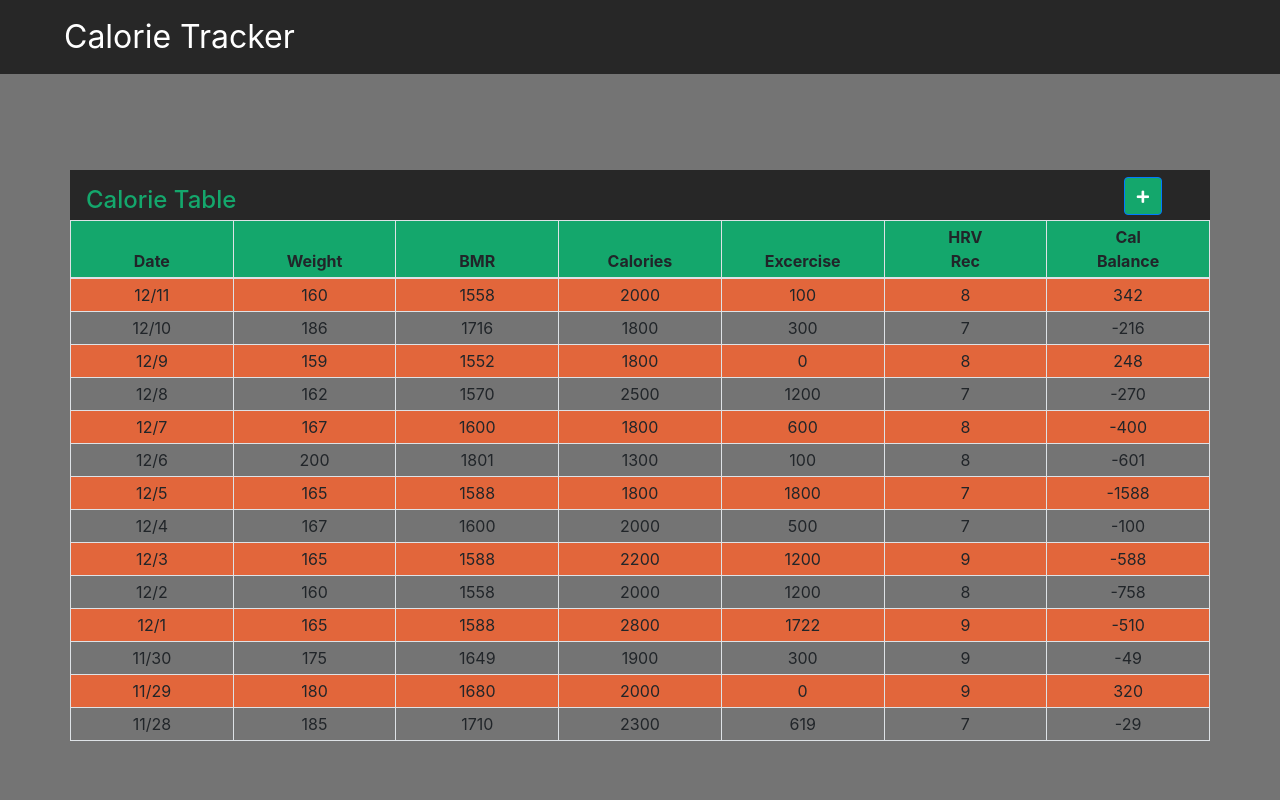
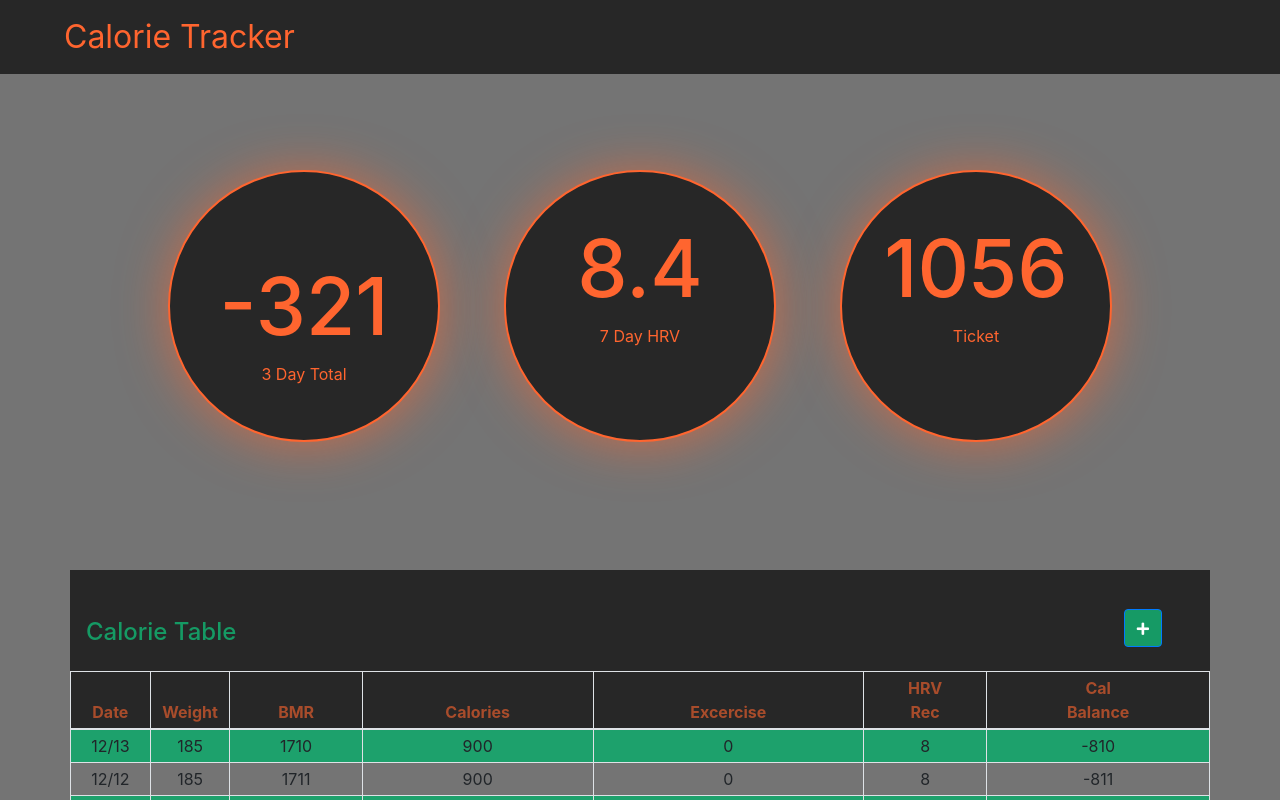
Before and after one commit to odulzaides/calorie-tracker, a website with bundled scripts: page index.html in a window 1280 px wide. Shown: the top 800 px of the page. Built offline with nearby package versions, Linux system fonts and the light colour scheme; data requests are answered from the project's data file.

Commit message:
CSS:  Added dashboard.

```diff
--- a/Todos/TODO.txt
+++ b/Todos/TODO.txt
@@ -1,7 +1,7 @@
 
      List to get done
-    TODO - Make a modal for the form.
     TODO - Style app
+    TODO - add tooltips
     TODO - ADD login and authentication
     TODO - code an edit function/ lookup individual records
     TODO - code a filter function
--- a/db/db.json
+++ b/db/db.json
@@ -111,6 +111,22 @@
       "burned": "100",
       "hrv": "8",
       "id": 14
+    },
+    {
+      "date": "12/12",
+      "weight": "185.2",
+      "consumed": "900",
+      "burned": "0",
+      "hrv": "8.1",
+      "id": 15
+    },
+    {
+      "date": "12/13",
+      "weight": "185",
+      "consumed": "900",
+      "burned": "0",
+      "hrv": "8.1",
+      "id": 16
     }
   ]
 }
--- a/index.html
+++ b/index.html
@@ -26,7 +26,23 @@
 
 
     <div class="container ">
-        <!-- TODO - Style table -->
+        <!-- dashboard  -------------------------------------------- -->
+        <div class="numbers d-flex flex-md-row flex-wrap justify-content-center">
+            <div class="rect align-content-center">
+                <h1>-321</h1>
+                <p>3 Day Total</p>
+            </div>
+            <div class="rect">
+                <h1>8.4</h1>
+                <p>7 Day HRV</p>
+            </div>
+            <div class="rect">
+                <h1>1056</h1>
+                <p>Ticket</p>
+            </div>
+        </div>
+        <!-- xxx end dashboard xxx -------------------------------------------->
+
         <!--   table title -->
         <div class="row table-title">
             <div>
@@ -34,12 +50,12 @@
             </div>
 
             <button type="button" class="btn btn-primary btn-data-input add-data-btn" data-toggle="modal" data-target="#exampleModal">
-                    <i class="fas fa-plus fa-sm"></i>
+                    <i class="fas fa-plus fa-sm" data-toggle="tooltip" title="Add daily nutrition info" ></i>
                 </button>
         </div>
         <!-- xxx table title end xxx -->
 
-        <!-- input modal -->
+        <!-- input modal -------------------------------------->
         <div class="top-modal">
             <!-- TODO - fix width, top, and left position on 'modal' class-->
             <div class="modal fade input-modal" id="exampleModal" tabindex="-1" aria-labelledby="exampleModalLabel" aria-hidden="true">
@@ -72,11 +88,14 @@
                 </div>
             </div>
         </div>
+        <!-- xxx end input modal xxx -------------------------->
+
+        <!-- data table -->
         <div class="row">
             <table class="table table-bordered table-striped table-hover text-center" id="data-table">
                 <thead class="thead-color">
                     <tr>
-                        <th class="m-0 p-0 pt-1 pb-1">Date</th>
+                        <th class="w-10 m-0 p-0 pt-1 pb-1">Date</th>
                         <th class="m-0 p-0 pt-1 pb-1">Weight</th>
                         <th class="m-0 p-0 pt-1 pb-1">BMR</th>
                         <th class="m-0 p-0 pt-1 pb-1">Calories</th>
@@ -89,6 +108,7 @@
                 </tbody>
             </table>
         </div>
+        <!-- xxx data table xxx -->
     </div>
 
     <!--    Scripts    -->
--- a/src/css/style.css
+++ b/src/css/style.css
@@ -1,9 +1,12 @@
 :root {
     --black: rgba(39, 39, 39, 1);
     --gray: rgba(116, 116, 116, 1);
-    --orange: rgba(255, 101, 47, .8);
-    --yellow: #ffe400;
-    --jade: rgba(20, 167, 108, 1)
+    --lightGray: rgba(116, 116, 116, .8);
+    --orange: rgba(255, 101, 47, .6);
+    --brightOrange: rgba(255, 101, 47, 1);
+    --yellow: rgba(255, 228, 0, .2);
+    --brightYellow: rgba(255, 228, 0, .4);
+    --jade: rgba(20, 167, 108, .9)
 }
 
 body {
@@ -18,7 +21,7 @@ body {
 }
 
 .navbar .navbar-brand {
-    color: var(--white);
+    color: var(--brightOrange);
     font-size: 2rem;
     padding-left: 3rem;
 }
@@ -27,17 +30,46 @@ body {
 /* end navbar */
 
 
+/* dashboard */
+
+.numbers {
+    margin-top: 4rem;
+}
+
+.numbers .rect {
+    text-align: center;
+    align-items: center;
+    position: relative;
+    z-index: 1;
+    color: var(--brightOrange);
+    background: var(--black);
+    width: 17rem;
+    height: 17rem;
+    padding-top: 6vmin;
+    margin: 2rem;
+    border: var(--brightOrange) solid 2px;
+    border-radius: 50%;
+    box-shadow: 1px 2px 50px 0px var(--orange);
+}
+
+.numbers .rect h1 {
+    font-size: 5rem;
+    color: var(--brightOrange);
+}
+
+
 /* input Modal */
 
 
 /* TODO - style modal */
 
 .modal-content {
-    background-color: var(--orange);
+    background-color: var(--gray);
 }
 
-.modal-content input {
-    background-color: var(--jade);
+.modal-content input,
+.modal-content input:focus {
+    background-color: var(--orange);
 }
 
 .input-modal-content .split-buttons {
@@ -52,8 +84,9 @@ body {
 
 .table-title {
     margin-top: 6rem;
+    padding-top: 2rem;
     background-color: var(--black);
-    height: 50px;
+    height: 100%;
     display: flex;
     flex-direction: row;
     justify-content: space-between;
@@ -63,6 +96,7 @@ body {
 .table-title h4 {
     margin-top: 2rem;
     margin-left: 1rem;
+    font-style: 2rem;
     padding: 0;
     color: var(--jade);
     position: relative;
@@ -90,20 +124,28 @@ body {
 
 /* table body */
 
+table>tr>td {
+    max-width: 64px;
+}
+
 .table {
     margin: 0 auto;
 }
 
-.table thead th,
-.table tr td {
-    width: 5rem;
+.table thead th:first-child {
+    width: 7%;
+}
+
+.table thead th:nth-child(2) {
+    width: 7%;
 }
 
 .thead-color {
-    background-color: var(--jade);
+    background-color: var(--black);
+    color: var(--orange)
 }
 
 .table-striped>tbody>tr:nth-child(2n+1)>td,
 .table-striped>tbody>tr:nth-child(2n+1)>th {
-    background-color: var(--orange);
+    background-color: var(--jade);
 }
```
